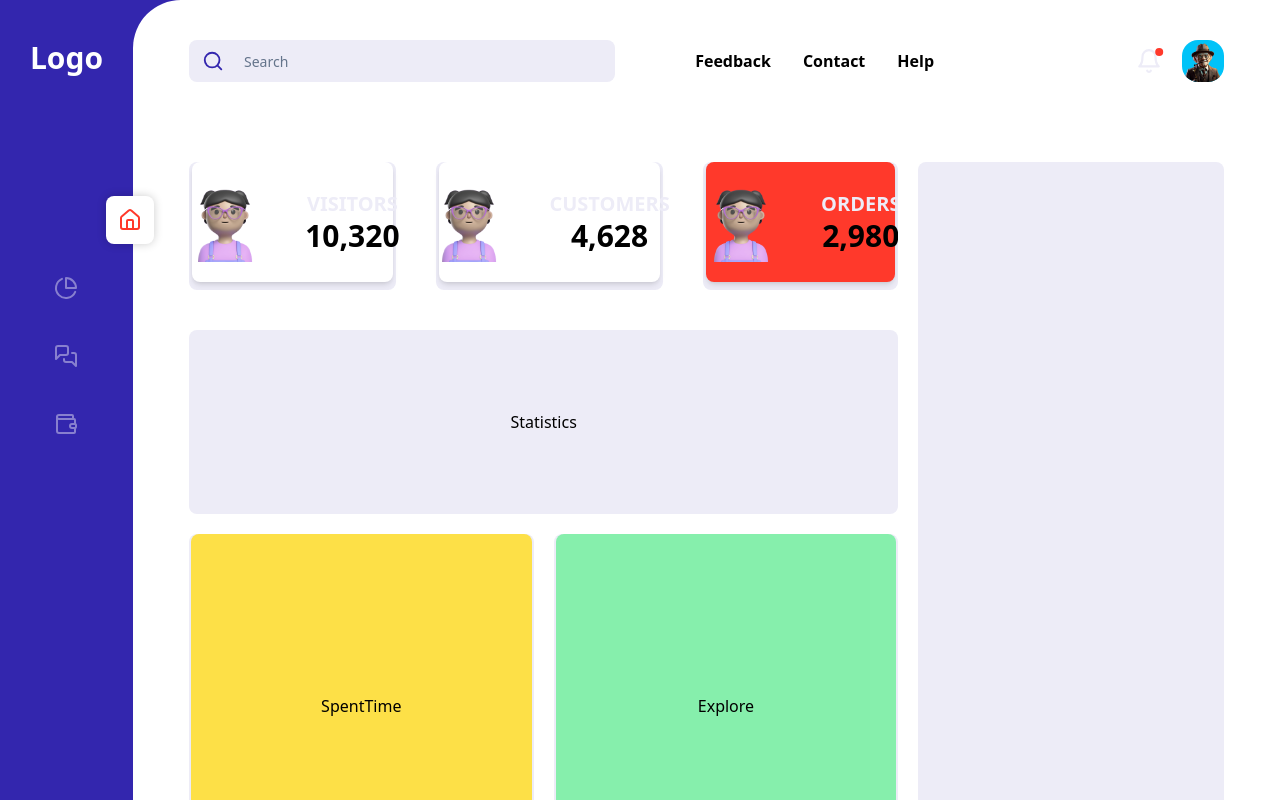
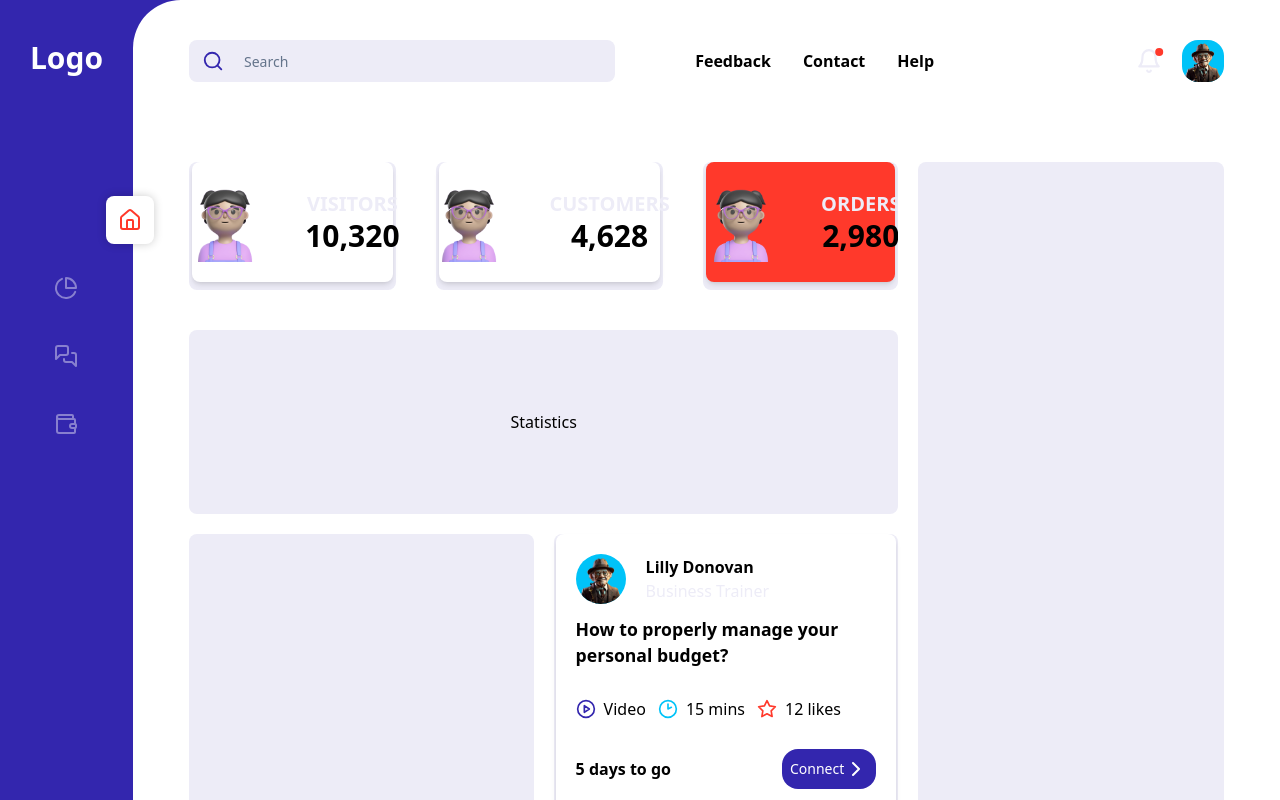
Before and after one commit to Benjtalkshow/onfleekq-dashbaord, a React (Vite) app: page / in a window 1280 px wide. Shown: the top 800 px of the page. Built offline with nearby package versions, Linux system fonts and the light colour scheme.

Commit message:
Feat: exlpore card

```diff
--- a/src/components/DashboardHeader.jsx
+++ b/src/components/Header.jsx
@@ -3,18 +3,12 @@ import { Input } from "./ui/input";
 import { Bell, Search } from "lucide-react";
 import { dashboardHeaderLinks, tailwindEffect } from "../data/data";
 import { Link, useLocation } from "react-router-dom";
-import Avatar from "../assets/avatar1.png";
+import Profile from "./Profile";
 
-const DashboardHeader = ({ toggleDashboard }) => {
+const Header = ({ toggleDashboard }) => {
   const { pathname } = useLocation();
   const [viewProfile, setViewProfile] = useState(false);
 
-  const showProfile = () => {
-    setViewProfile(true);
-  };
-  const hideProfile = () => {
-    setViewProfile(false);
-  };
   return (
     <div
       className={`${tailwindEffect} w-full flex items-center justify-between`}
@@ -57,7 +51,7 @@ const DashboardHeader = ({ toggleDashboard }) => {
           <Bell size={26} className="cursor-pointer" />
         </div>
 
-        <div
+        {/* <div
           onClick={viewProfile ? hideProfile : showProfile}
           className={` profile overflow-hidden   cursor-pointer bg-info rounded-[1rem]  w-fit h-fit`}
         >
@@ -70,10 +64,11 @@ const DashboardHeader = ({ toggleDashboard }) => {
           {viewProfile && (
             <div className={`bg-background shadow-md left-7 top-12 p-10 absolute`}></div>
           )}
-        </div>
+        </div> */}
+        <Profile viewProfile={viewProfile} setViewProfile={setViewProfile} />
       </div>
     </div>
   );
 };
 
-export default DashboardHeader;
+export default Header;
--- /dev/null
+++ b/src/components/Profile.jsx
@@ -0,0 +1,33 @@
+import React, { useState } from "react";
+import Avatar from "../assets/avatar1.png";
+
+
+const Profile = ({viewProfile, setViewProfile, radius= "1rem"}) => {
+
+    const showProfile = () => {
+      setViewProfile(true);
+    };
+    const hideProfile = () => {
+      setViewProfile(false);
+    };
+  return (
+    <div
+      onClick={viewProfile ? hideProfile : showProfile}
+      className={` profile overflow-hidden   cursor-pointer bg-info  w-fit h-fit`}
+     style={{borderRadius: `${radius}`}}>
+      <img
+        src={Avatar}
+        width={50}
+        height={50}
+        className="object-cover object-center"
+      />
+      {viewProfile && (
+        <div
+          className={`bg-background shadow-md left-7 top-12 p-10 absolute`}
+        ></div>
+      )}
+    </div>
+  );
+};
+
+export default Profile;
--- a/src/components/dashboardComponents/Explore.jsx
+++ b/src/components/dashboardComponents/Explore.jsx
@@ -1,12 +1,64 @@
-import { tailwindEffect } from '../../data/data';
-import React from 'react'
+import { exploreData, tailwindEffect } from "../../data/data";
+import React from "react";
+import Profile from "../Profile";
+import { Button } from "../ui/button";
+import { ChevronRight } from "lucide-react";
+
+const Lists = ({
+  Icon = CirclePlay,
+  color = "text-priamry",
+  text = "hello",
+}) => {
+  return (
+    <div className="flex items-center gap-2 py-4">
+      <Icon size={20} className={`${color}`} />
+      <p>{text}</p>
+    </div>
+  );
+};
 
 const Explore = () => {
   return (
-    <section className={`${tailwindEffect} rounded-lg w-full bg-background pb-2 px-[2px]`}>
-        <div className='px-20 py-40 w-full bg-green-300 text-center rounded-lg'>Explore</div>
+    <section
+      className={`${tailwindEffect}  rounded-lg w-full h-fit bg-background pb-2 px-[2px]`}
+    >
+      <div className="p-5 shadow-md hover:shadow-lg w-full bg-white text-center rounded-lg">
+        {/* profile section */}
+        <div className="flex gap-5 items-center justify-start">
+          <Profile radius="50%" />
+          <div>
+            <h1 className="name font-semibold text-black text-left">
+              Lilly Donovan
+            </h1>
+            <p className="designation text-background text-left">
+              Business Trainer
+            </p>
+          </div>
+        </div>
+        {/* text */}
+        <h1 className="font-semibold text-left py-3 text-[1.1rem]">
+          How to properly manage your personal budget?
+        </h1>
+        {/* icons */}
+        <div className="flex items-center gap-3">
+          {exploreData.map((data, index) => (
+            <Lists
+              key={index}
+              Icon={data.icon}
+              color={data.color}
+              text={data.text}
+            />
+          ))}
+        </div>
+
+        {/* button section */}
+        <div className="flex items-center justify-between py-3">
+          <h1 className="font-semibold text-black">5 days to go</h1>
+          <Button className="bg-primary px-2 flex hover:bg-blue-900 justify-center items-center rounded-2xl text-white">Connect <ChevronRight /></Button>
+        </div>
+      </div>
     </section>
-  )
-}
+  );
+};
 
-export default Explore
+export default Explore;
--- a/src/components/dashboardComponents/Navigation.jsx
+++ b/src/components/dashboardComponents/Navigation.jsx
@@ -5,7 +5,6 @@ import React from "react";
 
 const Navigation = () => {
   const { activeTab, setActiveTab } = useNavigator();
-
 
   return (
     <section className="custom1:hidden justify-center flex relative">
--- a/src/components/dashboardComponents/SpentTime.jsx
+++ b/src/components/dashboardComponents/SpentTime.jsx
@@ -4,7 +4,6 @@ import React from 'react'
 const SpentTime = () => {
   return (
     <section className={`${tailwindEffect} w-full rounded-lg bg-background pb-2 px-[2px]`}>
-        <div className='px-20 py-40 w-full bg-yellow-300 text-center rounded-lg'>SpentTime</div>
     </section>
   )
 }
--- a/src/components/layouts/DashboardLayout.jsx
+++ b/src/components/layouts/DashboardLayout.jsx
@@ -1,7 +1,7 @@
 import React from "react";
 import Sidebar from "../Sidebar";
 import { useLocation } from "react-router-dom";
-import DashboardHeader from "../DashboardHeader";
+import Header from "../Header";
 import MobileNav from "../MobileNav";
 import { useLoading } from "../../context/LoadingContext";
 import Loader from "../Loader";
@@ -25,7 +25,7 @@ const DashboardLayout = ({ children, toggleDashboard = true }) => {
         >
           {toggleDashboard && <Sidebar />}
           <div className="w-full bg-white  rounded-l-[3rem]  px-5 custom1:px-14 py-0 custom1:py-10 relative">
-            <DashboardHeader toggleDashboard={toggleDashboard} />
+            <Header toggleDashboard={toggleDashboard} />
             {children}
             <MobileNav />
           </div>
--- a/src/context/LoadingContext.jsx
+++ b/src/context/LoadingContext.jsx
@@ -1,9 +1,7 @@
 import React, { createContext, useState, useContext, useEffect } from "react";
 
 const LoadingContext = createContext();
-
 export const useLoading = () => useContext(LoadingContext);
-
 export const LoadingProvider = ({ children }) => {
   const [loading, setLoading] = useState(true);
 
--- a/src/context/NavigationContext.jsx
+++ b/src/context/NavigationContext.jsx
@@ -2,7 +2,6 @@ import { createContext, useContext, useState } from "react";
 
 const NavigationContext = createContext();
 export const useNavigator = () => useContext(NavigationContext);
-
 export const NavigationProvider = ({ children }) => {
   const [activeTab, setActiveTab] = useState(0);
 
--- a/src/data/data.js
+++ b/src/data/data.js
@@ -1,4 +1,12 @@
-import { Home, MessagesSquare, PieChart, Wallet } from "lucide-react";
+import {
+  CirclePlay,
+  Clock2,
+  Home,
+  MessagesSquare,
+  PieChart,
+  Star,
+  Wallet,
+} from "lucide-react";
 
 export const links = [
   { link: "Home", path: "/", icons: Home },
@@ -19,6 +27,24 @@ export const littleCardData = [
   { title: "orders", stat: "2,980" },
 ];
 
+export const exploreData = [
+  {
+    icon: CirclePlay,
+    color: "text-primary",
+    text: "Video",
+  },
+  {
+    icon: Clock2,
+    color: "text-info",
+    text: "15 mins",
+  },
+  {
+    icon: Star,
+    color: "text-secondary",
+    text: "12 likes",
+  },
+];
+
 export const tailwindEffect = `transition-all duration-500 ease-in-out transform`;
 export const tailwindPadding = `w-full px-4 sm:px-6 lg:px-[8rem]`;
 export const tailwindMargin = `mx-0 sm:max-6 lg:mx-[8rem]`;
```
